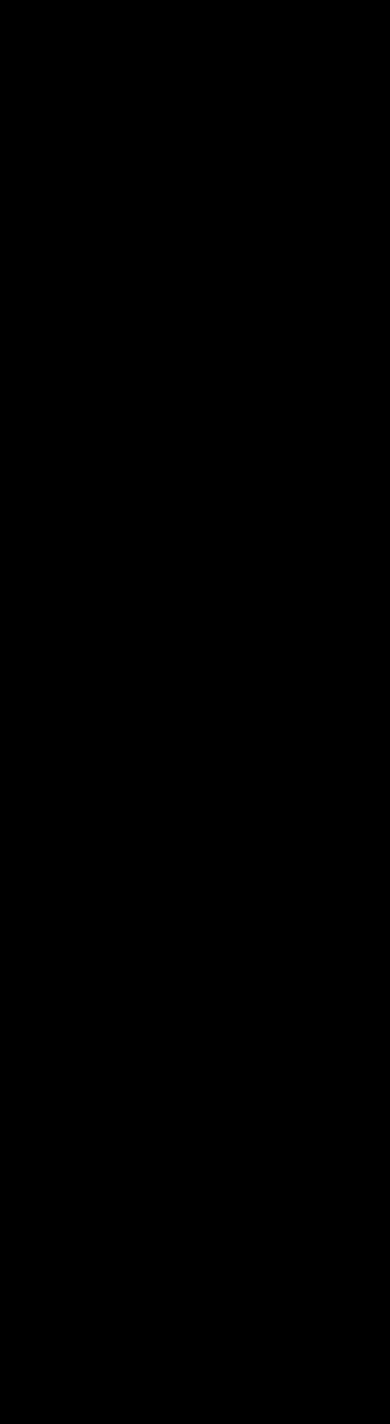
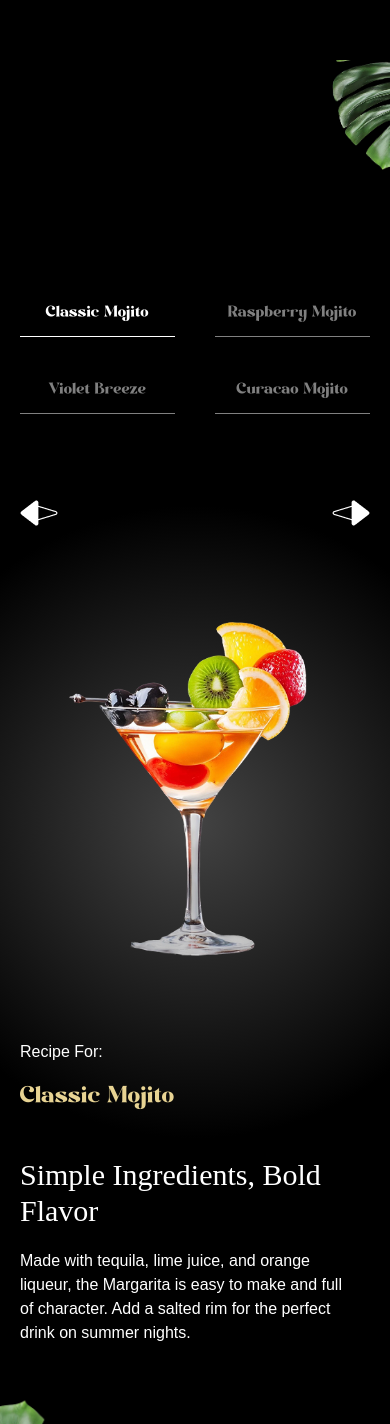
Before and after one commit to Hadizelleya/mohitos, a React (Vite) app: page / in a window 390 px wide. Shown: the part 5619-7043 px from the top of the page. Before the commit the page ends 4196 px from the top, so only its background shows below. Built offline with nearby package versions, Linux system fonts and the light colour scheme; a web font is replaced by a local one.

Commit message:
build the art and menu sections

```diff
--- a/src/App.jsx
+++ b/src/App.jsx
@@ -4,6 +4,8 @@ import Navbar from "./components/Navbar";
 import Hero from "./components/Hero";
 import Cocktails from "./components/Cocktails";
 import About from "./components/About";
+import Art from "./components/Art";
+import Menu from "./components/Menu";
 
 gsap.registerPlugin(ScrollTrigger, SplitText);
 
@@ -15,6 +17,8 @@ export default function App() {
         <Hero />
         <Cocktails />
         <About />
+        <Art />
+        <Menu />
       </main>
     </>
   );
--- /dev/null
+++ b/src/components/Art.jsx
@@ -0,0 +1,87 @@
+import React from "react";
+import { featureLists, goodLists } from "../constants";
+import { useGSAP } from "@gsap/react";
+import { useMediaQuery } from "react-responsive";
+import gsap from "gsap";
+
+export default function Art() {
+  const isMobile = useMediaQuery({ maxWidth: 767 });
+  useGSAP(() => {
+    const start = isMobile ? "top 20%" : "top top";
+    const maskTimeLine = gsap.timeline({
+      scrollTrigger: {
+        trigger: "#art",
+        start,
+        end: "bottom center",
+        scrub: 1.5,
+        pin: true,
+      },
+    });
+
+    maskTimeLine
+      .to(".will-fade", {
+        opacity: 0,
+        stagger: 0.02,
+        ease: "power1.inOut",
+      })
+      .to(".masked-img", {
+        scale: 1.3,
+        maskPosition: "center",
+        maskSize: "400%",
+        duration: 1,
+        ease: "power1.inOut",
+      })
+      .to("#masked-content", {
+        opacity: 1,
+        duration: 1,
+        ease: "power1.inOut",
+      });
+  });
+
+  return (
+    <div id="art">
+      <div className="container mx-auto h-full pt-20">
+        <h2 className="will-fade">The Art</h2>
+
+        <div className="content">
+          <ul className="will-fade space-y-4">
+            {goodLists.map((list, index) => (
+              <li key={index} className="flex items-center gap-2">
+                <img src="/public/images/check.png" alt="check" />
+                <p>{list}</p>
+              </li>
+            ))}
+          </ul>
+
+          <div className="cocktail-img">
+            <img
+              src="/public/images/under-img.jpg"
+              alt="art image"
+              className="abs-center masked-img size-full object-contain"
+            />
+          </div>
+
+          <ul className="will-fade space-y-4">
+            {featureLists.map((list, index) => (
+              <li key={index} className="flex items-center justify-start gap-2">
+                <img src="/public/images/check.png" alt="check" />
+                <p className="w-60 md:w-fit">{list}</p>
+              </li>
+            ))}
+          </ul>
+        </div>
+
+        <div className="masked-container">
+          <h2 className="will-fade">Sip-Worthy Perfection</h2>
+          <div id="masked-content">
+            <h3>Made with Craft, Poured with Passion</h3>
+            <p>
+              This isn’t just a drink. It’s a carefully crafted moment made just
+              for you.
+            </p>
+          </div>
+        </div>
+      </div>
+    </div>
+  );
+}
--- /dev/null
+++ b/src/components/Menu.jsx
@@ -0,0 +1,151 @@
+import { useRef, useState } from "react";
+import { sliderLists } from "../constants";
+import { useGSAP } from "@gsap/react";
+import { SplitText } from "gsap/all";
+import gsap from "gsap";
+
+export default function Menu() {
+  const contentRef = useRef();
+  const [currentIndex, setCurrentIndex] = useState(0);
+
+  useGSAP(() => {
+    gsap.fromTo(
+      ".title",
+      { opacity: 0 },
+      {
+        opacity: 1,
+        duration: 1,
+      },
+    );
+
+    gsap.fromTo(
+      ".cocktail img",
+      { opacity: 0, xPercent: -100 },
+      {
+        opacity: 1,
+        duration: 1,
+        xPercent: 0,
+        ease: "power1.inOut",
+      },
+    );
+
+    gsap.fromTo(
+      ".details h2",
+      {
+        yPercent: 100,
+        opacity: 0,
+      },
+      {
+        opacity: 1,
+        yPercent: 1,
+        ease: "power1.inOut",
+      },
+    );
+
+    gsap.fromTo(
+      ".details p",
+      {
+        yPercent: 100,
+        opacity: 0,
+      },
+      {
+        opacity: 1,
+        yPercent: 1,
+        ease: "power1.inOut",
+      },
+    );
+  }, [currentIndex]);
+
+  const totalCocktails = sliderLists.length;
+
+  const goToSlide = (index) => {
+    const newIndex = (index + totalCocktails) % totalCocktails;
+
+    setCurrentIndex(newIndex);
+  };
+
+  const getCocktailAt = (indexOffset) => {
+    return sliderLists[
+      (currentIndex + indexOffset + totalCocktails) % totalCocktails
+    ];
+  };
+
+  const prevCocktail = getCocktailAt(-1);
+  const currentCocktail = getCocktailAt(0);
+  const nextCocktail = getCocktailAt(1);
+
+  return (
+    <section id="menu" aria-labelledby="menu-heading">
+      <img
+        src="/public/images/slider-left-leaf.png"
+        alt="left-lead"
+        id="m-left-leaf"
+      />
+      <img
+        src="/public/images/slider-right-leaf.png"
+        alt="right-lead"
+        id="m-right-leaf"
+      />
+
+      <h2 className="sr-only" id="cocktail-tabs">
+        Cocktail Menu
+      </h2>
+
+      <nav className="cocktail-tabs" aria-label="Cocktail Navigation">
+        {sliderLists.map((item, index) => {
+          const isActive = index === currentIndex;
+
+          return (
+            <button
+              onClick={() => goToSlide(index)}
+              key={item.id}
+              className={`${isActive ? "border-white text-white" : "border-white/50 text-white/50"}`}
+            >
+              {item.name}
+            </button>
+          );
+        })}
+      </nav>
+
+      <div className="content">
+        <div className="arrows">
+          <button
+            className="cursor-pointer text-left"
+            onClick={() => goToSlide(currentIndex - 1)}
+          >
+            <span>{prevCocktail.name}</span>
+            <img src="/public/images/right-arrow.png" alt="right arrow" />
+          </button>
+
+          <button
+            className="cursor-pointer text-left"
+            onClick={() => goToSlide(currentIndex + 1)}
+          >
+            <span>{nextCocktail.name}</span>
+            <img src="/public/images/left-arrow.png" alt="left arrow" />
+          </button>
+        </div>
+
+        <div className="cocktail">
+          <img
+            src={currentCocktail.image}
+            className="object-contain"
+            alt="cocktail image"
+          />
+        </div>
+
+        <div className="recipe">
+          <div className="info" ref={contentRef}>
+            <p>Recipe For:</p>
+            <p id="title">{currentCocktail.name}</p>
+          </div>
+
+          <div className="details">
+            <h2>{currentCocktail.title}</h2>
+            <p>{currentCocktail.description}</p>
+          </div>
+        </div>
+      </div>
+    </section>
+  );
+}
```
